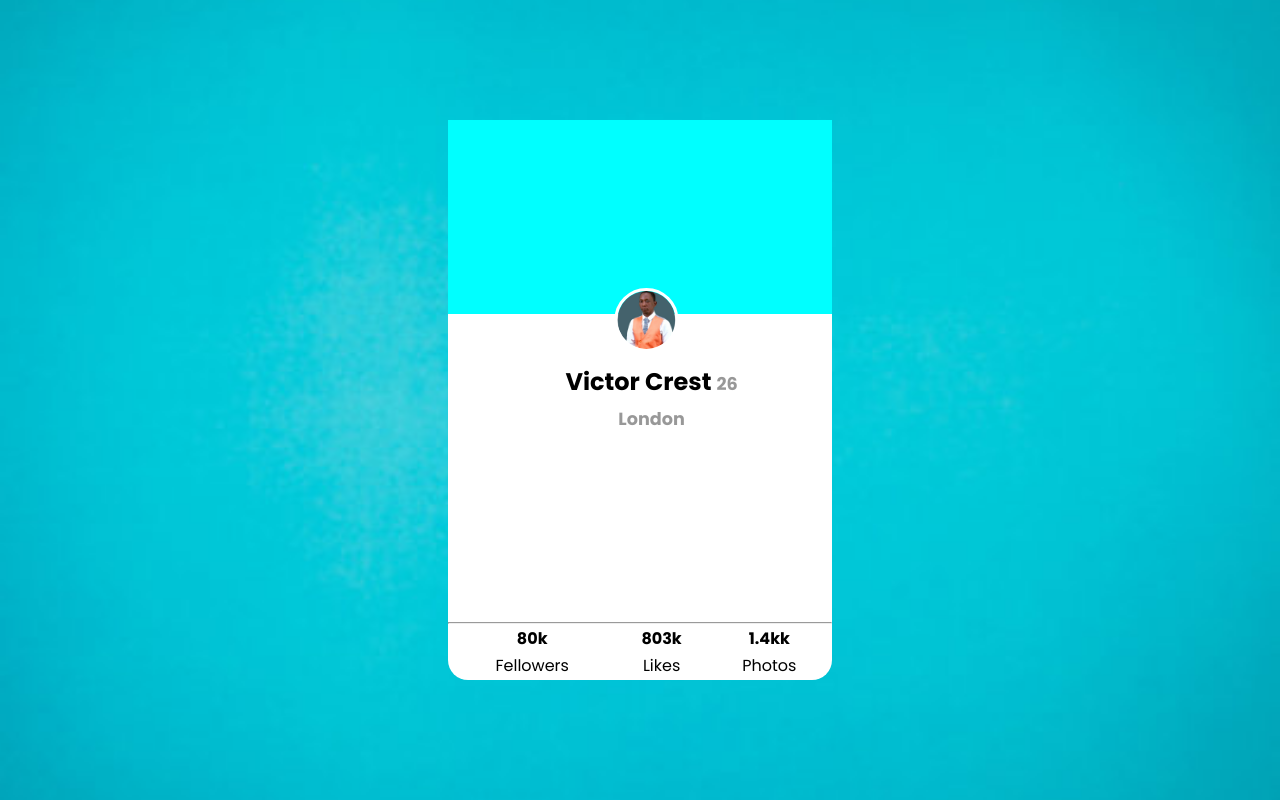
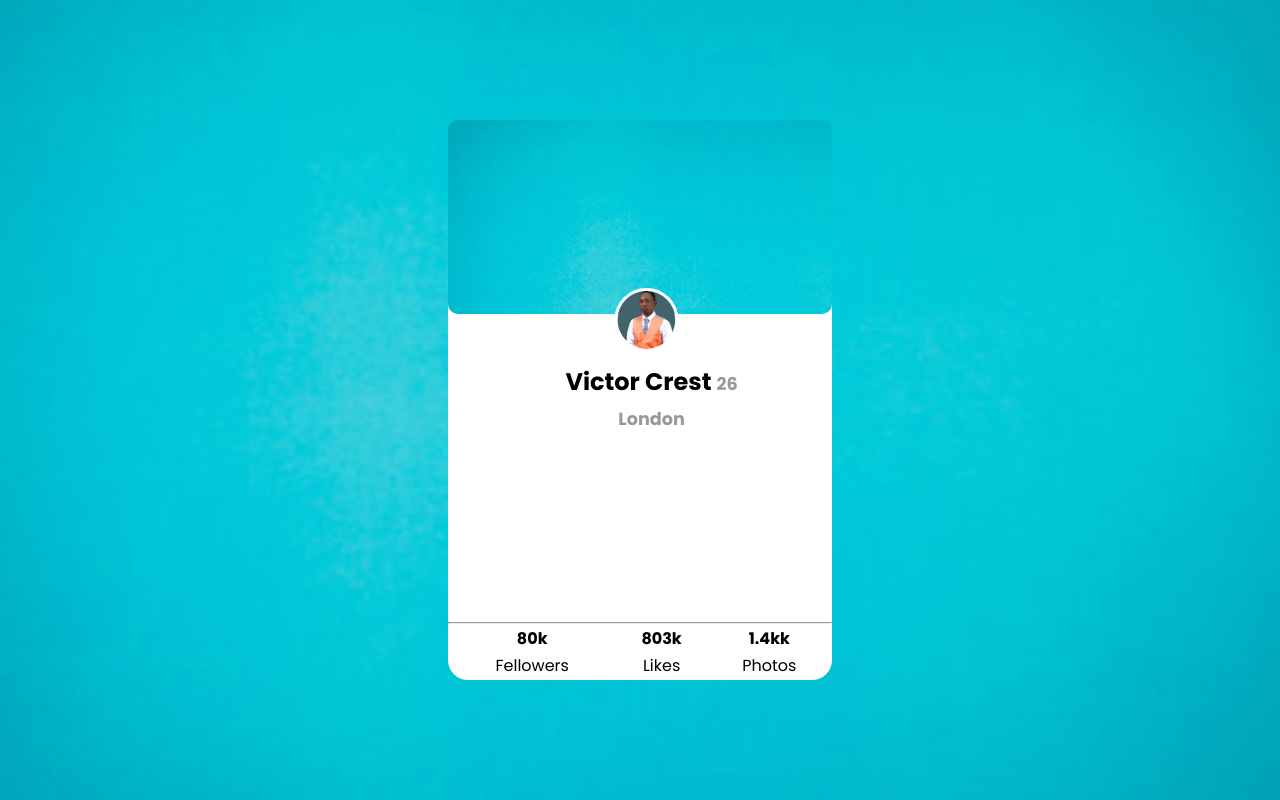
Before and after one commit to egwajohnson/card_portfolio, a plain HTML site: page index.html in a window 1280 px wide. Drawn offline with Linux system fonts and the light colour scheme.

Commit message:
oush update

```diff
--- a/style.css
+++ b/style.css
@@ -37,7 +37,8 @@
 .container .card .cord1 {
     width: 30% auto;
     height: 30vh;
-    background-color: aqua;
+     background-image: url("./image.png");
+     border-radius: 10px;
 }
 
 .container .card .cord2 {
```
